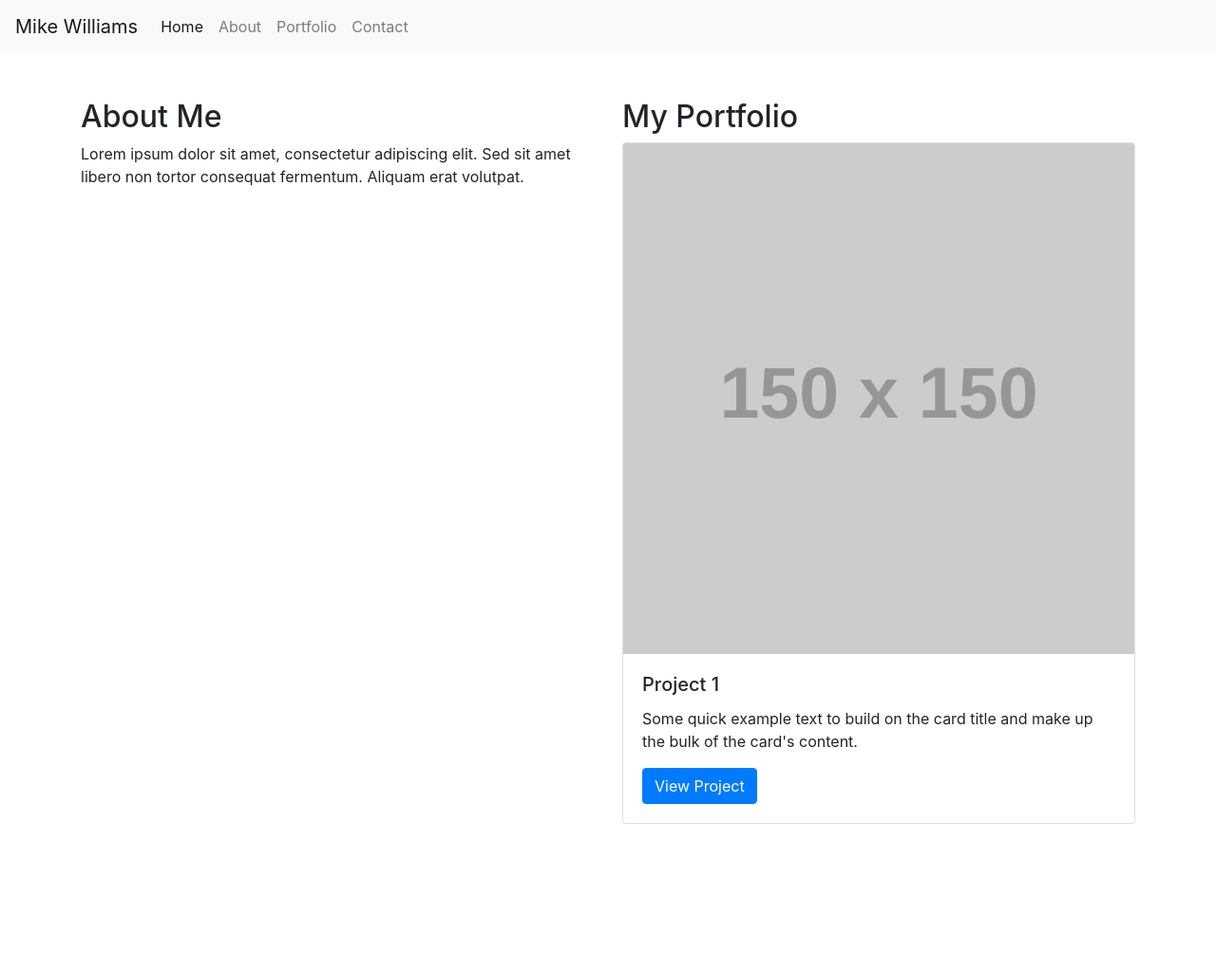
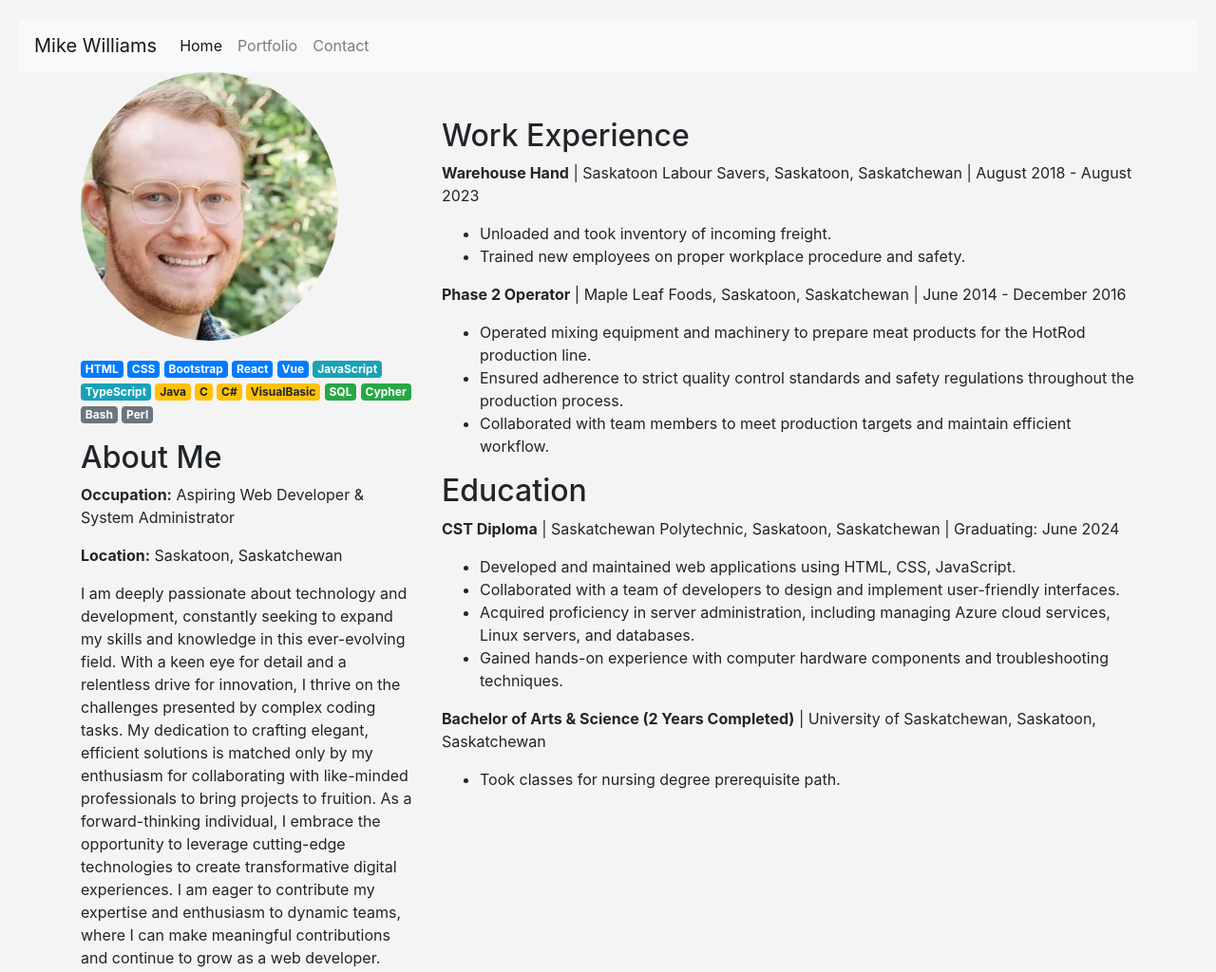
Before and after one commit to mikewill007/mikewill007.github.io, a plain HTML site: page index.html in a window 1280 px wide. Shown: the top 1024 px of the page at 95% size. Before the commit the page ends 868 px from the top, so only its background shows below. Drawn offline with nearby package versions, Linux system fonts and the light colour scheme; placeholder pictures from the web are drawn by us.

Commit message:
Updated About Me page

```diff
--- a/index.html
+++ b/index.html
@@ -2,12 +2,26 @@
 <html lang="en">
 <head>
     <meta charset="UTF-8">
-    <title>Mike Williams's Portfolio</title>
-    <!-- Add Bootstrap CSS CDN link -->
+    <title>About Mike Williams</title>
+    <!-- Bootstrap CSS CDN link -->
     <link href="https://stackpath.bootstrapcdn.com/bootstrap/4.5.2/css/bootstrap.min.css" rel="stylesheet">
+    <style>
+        body {
+            padding: 20px;
+            background-color: #F4F4F4; /* Light gray background */
+        }
+        .top-bar {
+            height: 10px;
+            width: 100%;
+            position: fixed;
+            top: 0;
+            z-index: 1000;
+        }
+    </style>
 </head>
 <body>
-<nav class="navbar navbar-expand-lg navbar-light bg-light">
+
+<nav class="navbar navbar-expand-lg navbar-light bg-light sticky-top"> <!-- Adding sticky-top class -->
     <a class="navbar-brand" href="#">Mike Williams</a>
     <button class="navbar-toggler" type="button" data-toggle="collapse" data-target="#navbarSupportedContent" aria-controls="navbarSupportedContent" aria-expanded="false" aria-label="Toggle navigation">
         <span class="navbar-toggler-icon"></span>
@@ -16,10 +30,7 @@
     <div class="collapse navbar-collapse" id="navbarSupportedContent">
         <ul class="navbar-nav mr-auto">
             <li class="nav-item active">
-                <a class="nav-link" href="#">Home <span class="sr-only">(current)</span></a>
-            </li>
-            <li class="nav-item">
-                <a class="nav-link" href="about.html">About</a>
+                <a class="nav-link" href="index.html">Home <span class="sr-only">(current)</span></a>
             </li>
             <li class="nav-item">
                 <a class="nav-link" href="portfolio.html">Portfolio</a>
@@ -31,27 +42,73 @@
     </div>
 </nav>
 
-<div class="container mt-5">
+<div class="container">
     <div class="row">
-        <div class="col-md-6">
-            <h2>About Me</h2>
-            <p>Lorem ipsum dolor sit amet, consectetur adipiscing elit. Sed sit amet libero non tortor consequat fermentum. Aliquam erat volutpat.</p>
+        <div class="col-md-4">
+            <img src="images/Mike_Headshot.png" class="img-fluid rounded-circle" alt="Mike Williams">
+            <div class="mt-3">
+                <span class="badge badge-primary">HTML</span>
+                <span class="badge badge-primary">CSS</span>
+                <span class="badge badge-primary">Bootstrap</span>
+                <span class="badge badge-primary">React</span>
+                <span class="badge badge-primary">Vue</span>
+                <span class="badge badge-info">JavaScript</span>
+                <span class="badge badge-info">TypeScript</span>
+                <span class="badge badge-warning">Java</span>
+                <span class="badge badge-warning">C</span>
+                <span class="badge badge-warning">C#</span>
+                <span class="badge badge-warning">VisualBasic</span>
+                <span class="badge badge-success">SQL</span>
+                <span class="badge badge-success">Cypher</span>
+                <span class="badge badge-secondary">Bash</span>
+                <span class="badge badge-secondary">Perl</span>
+            </div>
+            <div class="mt-3">
+                <h2>About Me</h2>
+                <p><strong>Occupation:</strong> Aspiring Web Developer & System Administrator</p>
+                <p><strong>Location:</strong> Saskatoon, Saskatchewan</p>
+                <p>I am deeply passionate about technology and development, constantly seeking to expand my skills and knowledge in this ever-evolving field. With a keen eye for detail and a relentless drive for innovation, I thrive on the challenges presented by complex coding tasks. My dedication to crafting elegant, efficient solutions is matched only by my enthusiasm for collaborating with like-minded professionals to bring projects to fruition. As a forward-thinking individual, I embrace the opportunity to leverage cutting-edge technologies to create transformative digital experiences. I am eager to contribute my expertise and enthusiasm to dynamic teams, where I can make meaningful contributions and continue to grow as a web developer.</p>
+            </div>
         </div>
-        <div class="col-md-6">
-            <h2>My Portfolio</h2>
-            <div class="card">
-                <img src="https://via.placeholder.com/150" class="card-img-top" alt="...">
-                <div class="card-body">
-                    <h5 class="card-title">Project 1</h5>
-                    <p class="card-text">Some quick example text to build on the card title and make up the bulk of the card's content.</p>
-                    <a href="#" class="btn btn-primary">View Project</a>
-                </div>
+        <div class="col-md-8">
+            <div class="mt-5"> <!-- Adding whitespace -->
+                <h2>Work Experience</h2>
+                <p><strong>Warehouse Hand</strong> | Saskatoon Labour Savers, Saskatoon, Saskatchewan | August 2018 - August 2023</p>
+                <ul>
+                    <li>Unloaded and took inventory of incoming freight.</li>
+                    <li>Trained new employees on proper workplace procedure and safety.</li>
+                </ul>
+                <p><strong>Phase 2 Operator</strong> | Maple Leaf Foods, Saskatoon, Saskatchewan | June 2014 - December 2016</p>
+                <ul>
+                    <li>Operated mixing equipment and machinery to prepare meat products for the HotRod production line.</li>
+                    <li>Ensured adherence to strict quality control standards and safety regulations throughout the production process.</li>
+                    <li>Collaborated with team members to meet production targets and maintain efficient workflow.</li>
+                </ul>
             </div>
+            <h2>Education</h2>
+            <p><strong>CST Diploma</strong> | Saskatchewan Polytechnic, Saskatoon, Saskatchewan | Graduating: June 2024</p>
+            <ul>
+                <li>Developed and maintained web applications using HTML, CSS, JavaScript.</li>
+                <li>Collaborated with a team of developers to design and implement user-friendly interfaces.</li>
+                <li>Acquired proficiency in server administration, including managing Azure cloud services, Linux servers, and databases.</li>
+                <li>Gained hands-on experience with computer hardware components and troubleshooting techniques.</li>
+            </ul>
+            <p><strong>Bachelor of Arts & Science (2 Years Completed)</strong> | University of Saskatchewan, Saskatoon, Saskatchewan</p>
+            <ul>
+                <li>Took classes for nursing degree prerequisite path.</li>
+            </ul>
         </div>
     </div>
 </div>
 
-<!-- Add Bootstrap JS and jQuery CDN links for Bootstrap features (like navbar toggling) -->
+<footer class="text-muted mt-5">
+    <div class="container">
+        <p>Author: Mike Williams</p>
+        <p>Last Updated: [Insert Date Here]</p>
+    </div>
+</footer>
+
+<!-- Bootstrap JS and jQuery CDN links for Bootstrap features -->
 <script src="https://code.jquery.com/jquery-3.5.1.slim.min.js"></script>
 <script src="https://cdn.jsdelivr.net/npm/bootstrap@4.5.2/dist/js/bootstrap.min.js"></script>
 </body>
```
Also changed, not shown: about.html (deleted, +0 -59 lines), contact.html (+4 -35 lines), portfolio.html (+4 -7 lines), images/Mike_Headshot.png (added).
